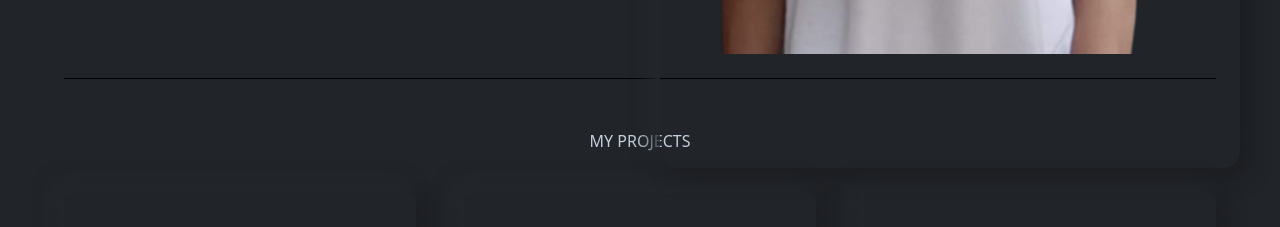
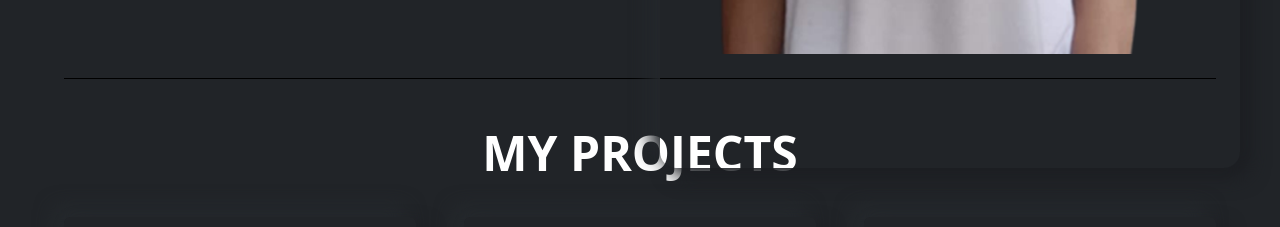
Before and after one commit to UnishchamlingRai/My-Portfolio, a React (Vite) app: page / in a window 1280 px wide. Shown: the part 840-1067 px from the top of the page. Built offline with nearby package versions, Linux system fonts and the light colour scheme.

Commit message:
fixing error

```diff
--- a/src/components/MyProject.jsx
+++ b/src/components/MyProject.jsx
@@ -1,5 +1,5 @@
 import React from "react";
-import CommonHead from "./commonHead";
+import CommonHead from "./CommonHead";
 
 import MyProjectbox from "./MyProjectbox";
 import { myProjectData } from "../data";
@@ -10,8 +10,8 @@ const MyProject = () => {
       id="projects"
       className="flex flex-col gap-10 py-[50px] mb-[20px] items-center"
     >
-      {/* <CommonHead subhead={"MY PROJECTS"} /> */}
-      <h1>MY PROJECTS</h1>
+      <CommonHead subhead={"MY PROJECTS"} />
+      {/* <h1>MY PROJECTS</h1> */}
       <div className="sm:grid flex flex-col sm:grid-flow-rows gap-12 grid-cols-2 lg:grid-cols-3 ">
         {myProjectData.map((data, index) => {
           return (
```
